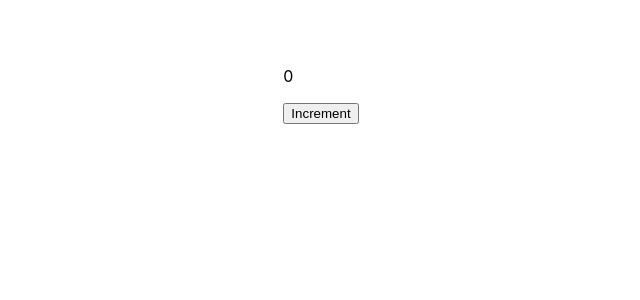
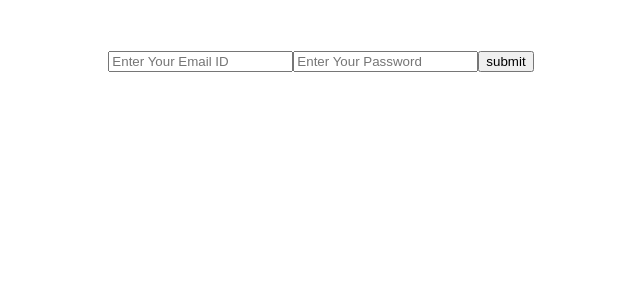
Before and after one commit to vinodkurra/react-batch-three, a React (Create React App) app: page / in a window 1280 px wide. Shown: the top 300 px of the page, without its empty margins (319-959 px from the left). Built offline with nearby package versions, Linux system fonts and the light colour scheme.

Commit message:
Add useCallback, useMemo, and useRef examples with Parent and Child components

```diff
--- /dev/null
+++ b/src/Components/Hooks/useCallback/Parent.js
@@ -0,0 +1,19 @@
+import React, { useState, useCallback } from "react";
+import Child from "./child";
+
+const Parent = () => {
+  const [count, setCount] = useState(0);
+
+  const handleIncrement = useCallback(() => {
+    setCount((prev) => prev + 1);
+  }, []);
+
+  return (
+    <div>
+      <h2>Count : {count}</h2>
+      <Child handleIncrement={handleIncrement} />
+    </div>
+  );
+};
+
+export default Parent;
--- /dev/null
+++ b/src/Components/Hooks/useCallback/child.js
@@ -0,0 +1,12 @@
+import React, { memo } from "react";
+
+const Child = ({ handleIncrement }) => {
+  console.log("I am child component");
+  return (
+    <div>
+      <button onClick={handleIncrement}> Increment from CHILD</button>
+    </div>
+  );
+};
+
+export default memo(Child);
--- /dev/null
+++ b/src/Components/Hooks/useRef.js
@@ -0,0 +1,19 @@
+import React, { useRef } from "react";
+
+const InputRef = () => {
+  const emailRef = useRef(null);
+  const passwordRef = useRef(null);
+
+  const handleSubmit = () => {
+    console.log(emailRef.current.value, passwordRef.current.value);
+  };
+  return (
+    <div>
+      <input ref={emailRef} placeholder="Enter Your Email ID " />
+      <input ref={passwordRef} placeholder="Enter Your Password " />
+      <button onClick={handleSubmit}>submit</button>
+    </div>
+  );
+};
+
+export default InputRef;
--- a/src/index.js
+++ b/src/index.js
@@ -6,12 +6,13 @@ import reportWebVitals from "./reportWebVitals";
 import MyComponent from "./Components/classBasedComponent";
 import MyStateComponent from "./Components/State/classComponent";
 import MyStateFunctionalComponent from "./Components/State/functionalComponent";
-import Parent from "./Components/Props/parent";
 import LifeCycleMethodsExample from "./Components/lifeCycleMethods/class";
 import FunctionalComponentWithHooks from "./Components/lifeCycleMethods/function";
 import EmptyArray from "./Components/Hooks/useEffect/emptyArray";
 import NoArray from "./Components/Hooks/useEffect/noArray";
 import ValuesInArray from "./Components/Hooks/useEffect/ValuesInArray";
+import Parent from "./Components/Hooks/useCallback/Parent";
+import InputRef from "./Components/Hooks/useRef";
 
 const root = ReactDOM.createRoot(document.getElementById("root"));
 root.render(
@@ -24,7 +25,7 @@ root.render(
         padding: `50px`,
       }}
     >
-      <EmptyArray />
+      <InputRef />
     </div>
   </React.StrictMode>
 );
```
Also changed, not shown: src/Components/Hooks/useMemo.js (added, +35 -0 lines), 1 other file (tests, documents, lock files or other folders).
